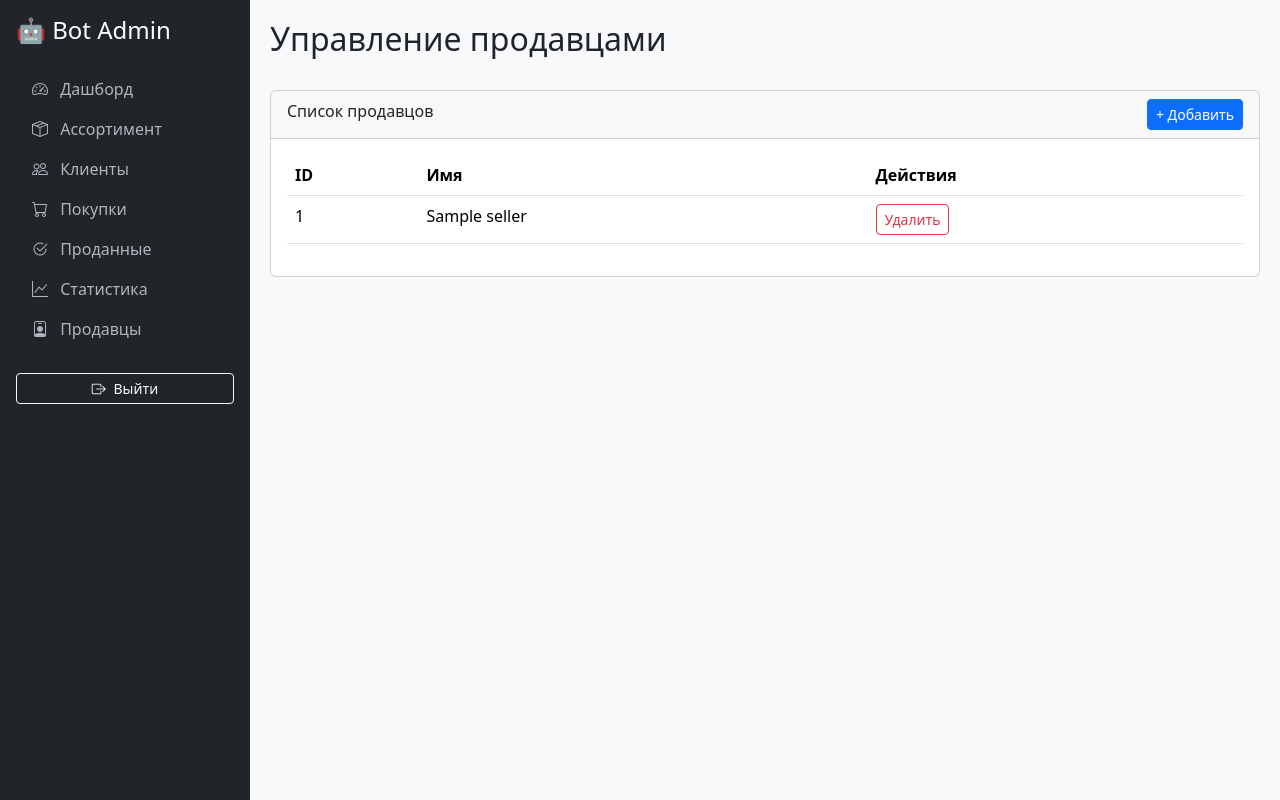
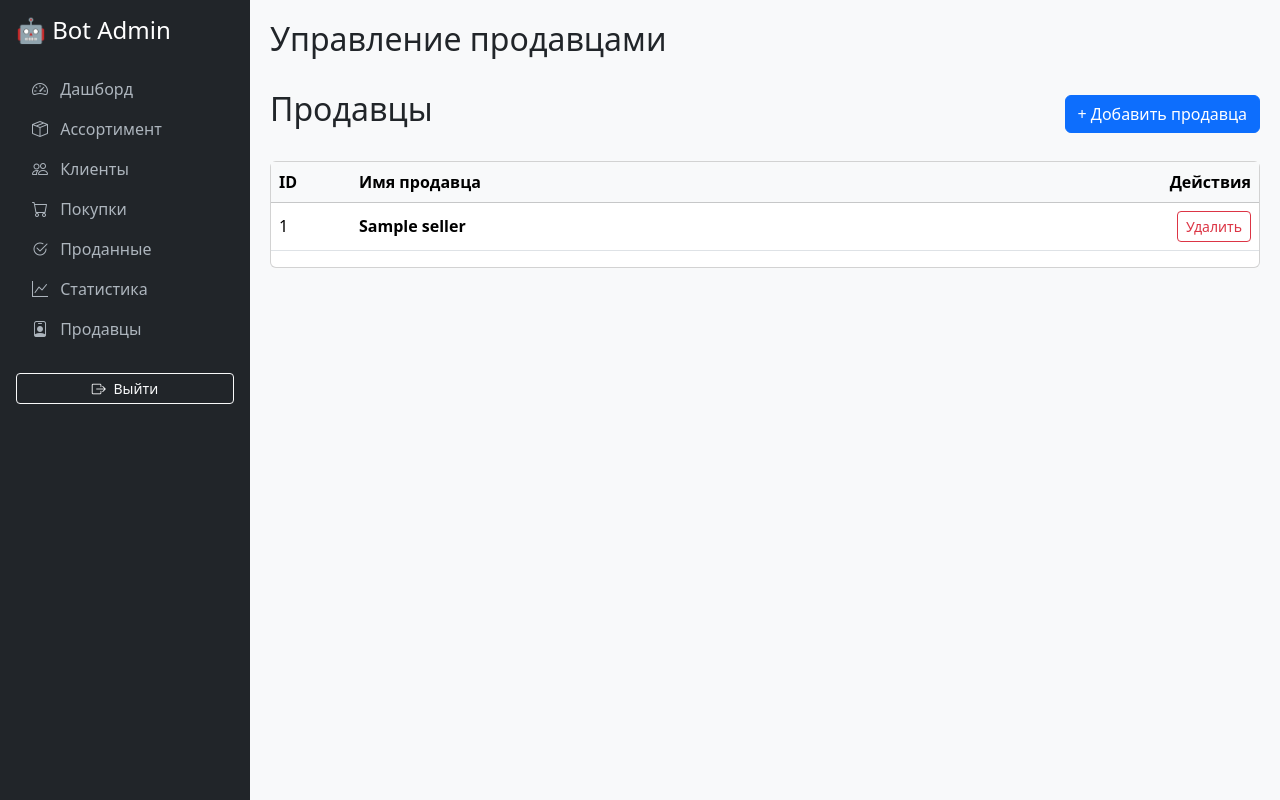
Before and after one commit to NextApple-Bot/telegram-bot-refactoring-27, a Python web app: template web_admin/templates/sellers_manage.html in a window 1280 px wide. Run offline with Jinja, Linux system fonts and the light colour scheme; the template is opened without the code that fills it: most values are stand-ins (such as "Sample title", 1, 10 or a date in 2020).

Commit message:
Update sellers_manage.html

```diff
--- a/web_admin/templates/sellers_manage.html
+++ b/web_admin/templates/sellers_manage.html
@@ -3,30 +3,40 @@
 {% block page_title %}Управление продавцами{% endblock %}
 
 {% block content %}
+<div class="d-flex justify-content-between align-items-center mb-4">
+    <h2>Продавцы</h2>
+    <button class="btn btn-primary" data-bs-toggle="modal" data-bs-target="#addSellerModal">
+        + Добавить продавца
+    </button>
+</div>
+
 <div class="card">
-    <div class="card-header d-flex justify-content-between">
-        <span>Список продавцов</span>
-        <button class="btn btn-sm btn-primary" data-bs-toggle="modal" data-bs-target="#addSellerModal">+ Добавить</button>
-    </div>
-    <div class="card-body">
-        <table class="table">
-            <thead>
+    <div class="table-responsive">
+        <table class="table table-hover align-middle">
+            <thead class="table-light">
                 <tr>
-                    <th>ID</th>
-                    <th>Имя</th>
-                    <th>Действия</th>
+                    <th style="width: 80px;">ID</th>
+                    <th>Имя продавца</th>
+                    <th class="text-end" style="width: 140px;">Действия</th>
                 </tr>
             </thead>
             <tbody>
-                {% for seller in sellers %}
+                {% for s in sellers %}
                 <tr>
-                    <td>{{ seller.id }}</td>
-                    <td>{{ seller.name }}</td>
-                    <td>
-                        <form action="/admin/sellers/delete/{{ seller.id }}" method="post">
-                            <button type="submit" class="btn btn-sm btn-outline-danger">Удалить</button>
+                    <td>{{ s.id }}</td>
+                    <td><strong>{{ s.name }}</strong></td>
+                    <td class="text-end">
+                        <form action="/admin/sellers/delete/{{ s.id }}" method="post"
+                              onsubmit="return confirm('Удалить продавца «{{ s.name }}»?');">
+                            <button type="submit" class="btn btn-sm btn-outline-danger">
+                                Удалить
+                            </button>
                         </form>
                     </td>
+                </tr>
+                {% else %}
+                <tr>
+                    <td colspan="3" class="text-center py-4 text-muted">Продавцов пока нет</td>
                 </tr>
                 {% endfor %}
             </tbody>
@@ -34,19 +44,19 @@
     </div>
 </div>
 
-<!-- Модалка добавления продавца -->
-<div class="modal fade" id="addSellerModal" tabindex="-1">
+<!-- Модальное окно добавления -->
+<div class="modal fade" id="addSellerModal" tabindex="-1" aria-hidden="true">
     <div class="modal-dialog">
         <div class="modal-content">
             <form action="/admin/sellers/add" method="post">
                 <div class="modal-header">
                     <h5 class="modal-title">Добавить продавца</h5>
-          <button type="button" class="btn-close" data-bs-dismiss="modal"></button>
+                    <button type="button" class="btn-close" data-bs-dismiss="modal" aria-label="Close"></button>
                 </div>
                 <div class="modal-body">
                     <div class="mb-3">
-            <label>Имя продавца</label>
-            <input type="text" name="name" class="form-control" required>
+                        <label class="form-label">Имя продавца</label>
+                        <input type="text" name="name" class="form-control" placeholder="Иван Иванов" required>
                     </div>
                 </div>
                 <div class="modal-footer">
```
Lines whose indentation alone changed are shown as unchanged.
